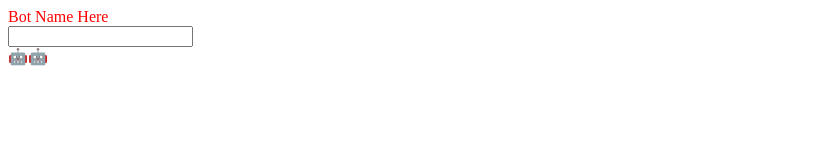
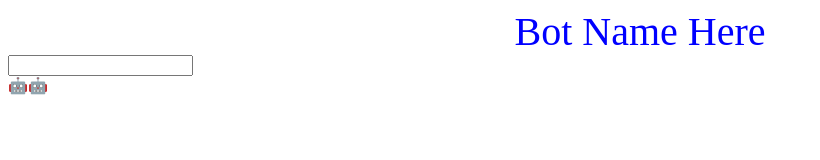
Before and after one commit to runnedrun/build-a-bot, a plain HTML site: page index.html in a window 1280 px wide. Shown: the whole page, without its empty margins (0-820 px from the left). Drawn offline with nearby package versions, Linux system fonts and the light colour scheme.

Commit message:
Classadoo autocommit

```diff
--- a/style.css
+++ b/style.css
@@ -1,5 +1,7 @@
 #bot-name {
-  color: red;
+  color: blue;
+  font-size: 40px;
+  text-align: center;
 }
 
 #bot-output {
```
